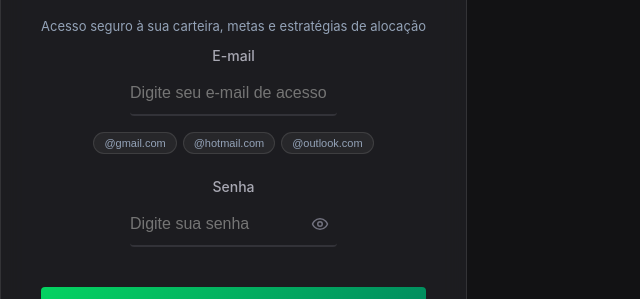
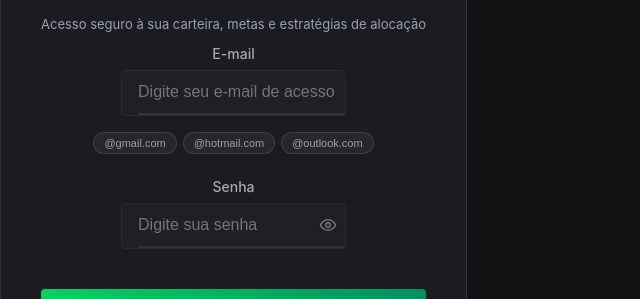
Before and after one commit to Rickss100/Davi-Hidra, a React (Vite) app: page /login in a window 1280 px wide. Shown: the part 269-568 px from the top of the page, without its empty margins (0-640 px from the left). Built offline with nearby package versions, Linux system fonts and the light colour scheme; no server answers.

Commit message:
fix: sobreposicao do R$ no input da tela Onde Aportar usando Flexbox

```diff
--- a/src/pages/OndeAportar.css
+++ b/src/pages/OndeAportar.css
@@ -129,35 +129,34 @@
 }
 
 .input-wrapper {
-  position: relative;
   display: flex;
   align-items: center;
+  background: #202024;
+  border: 1px solid #29292e;
+  border-radius: 4px;
+  padding-left: 1rem;
+}
+.input-wrapper:focus-within {
+  border-color: #04d361;
 }
 
 .currency {
-  position: absolute;
-  left: 0.75rem;
   color: #737380;
   font-weight: 600;
-  z-index: 1;
-  pointer-events: none;
-  user-select: none;
+  margin-right: 0.5rem;
 }
 
 .input-wrapper input {
+  background: transparent;
+  border: none;
+  color: #e1e1e6;
+  padding: 0.75rem 1rem 0.75rem 0;
+  font-size: 1rem;
   width: 100%;
-  background: #202024;
-  border: 1px solid #29292e;
-  color: #e1e1e6;
-  padding: 0.75rem 1rem 0.75rem 3rem;
-  border-radius: 4px;
-  font-size: 1rem;
+  outline: none;
 }
 
-.input-wrapper input:focus {
-  outline: none;
-  border-color: #04d361;
-}
+
 
 .input-group select {
   background: #202024;
```
